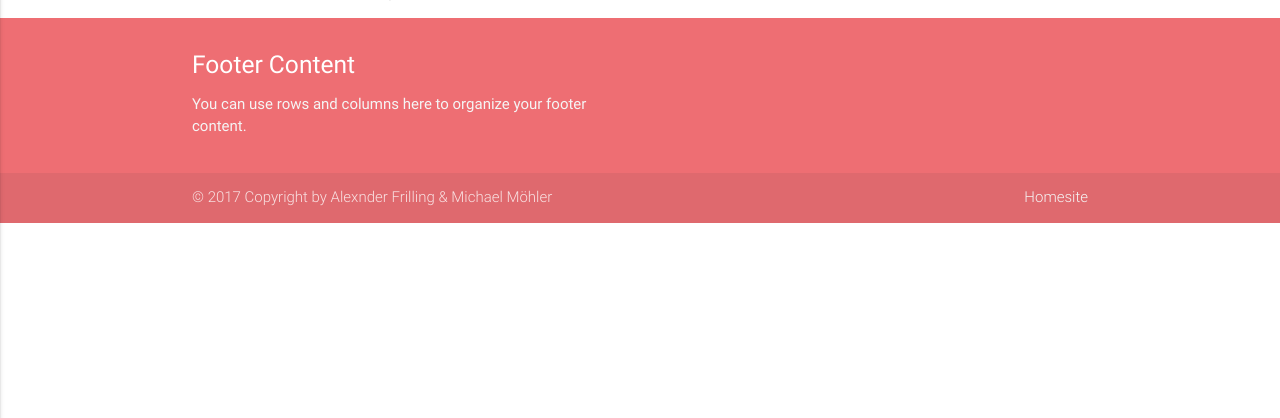
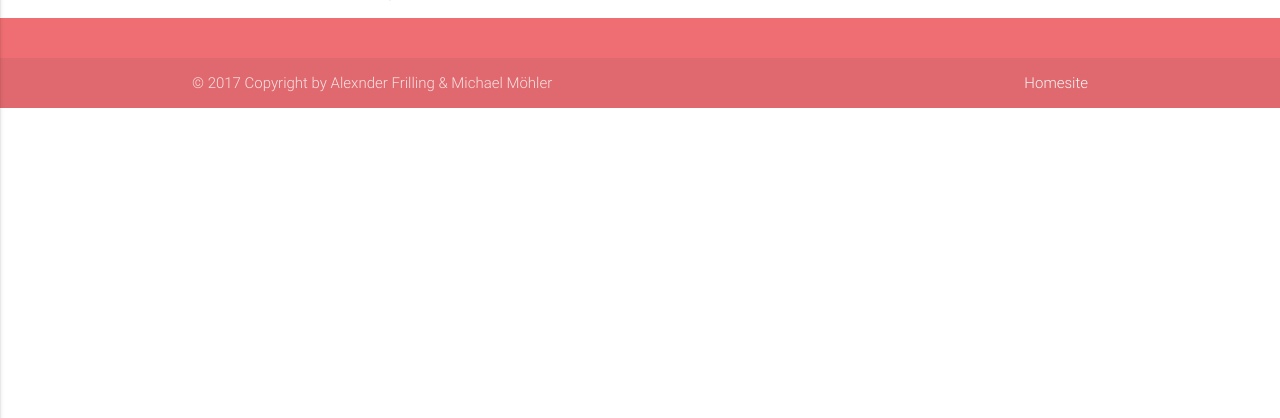
Before and after one commit to flidde/Fuhrparkmanagement, a PHP site: page /index.php in a window 1280 px wide. Shown: the part 323-741 px from the top of the page. Run offline with PHP 8.4, Linux system fonts and the light colour scheme.

Commit message:
change footer and add logo add br in main.php

```diff
--- a/fragments/footer.html
+++ b/fragments/footer.html
@@ -7,10 +7,6 @@
 <footer class="page-footer">
     <div class="container">
         <div class="row">
-            <div class="col l6 s12">
-                <h5 class="white-text">Footer Content</h5>
-                <p class="grey-text text-lighten-4">You can use rows and columns here to organize your footer content.</p>
-            </div>
         </div>
     </div>
     <div class="footer-copyright">
--- a/fragments/navbar.html
+++ b/fragments/navbar.html
@@ -1,6 +1,6 @@
 <nav>
 	<div class="nav-wrapper">
-		<a href="/" class="brand-logo"><img src="/images/logo.png" alt="uni-logo"></a>
+		<a href="/" class="brand-logo"><img src="/img/logo_druck.png"></a>
 		<a href="#" data-activates="mobile-demo" class="button-collapse"><i class="material-icons">menu</i></a>
 		<ul class="right hide-on-med-and-down">
 			<li><a href="/pages/main.php"><i class="material-icons left">directions_car</i>Fuhrparkmanagement</a></li>
--- a/pages/main.php
+++ b/pages/main.php
@@ -23,6 +23,7 @@
 				<input id="km" type="number" name="km" required>
 				<label for="km">Anzahl km</label>
 				<input class="btn" type="submit" value="Abschicken">
+                <br>
 			</form>
 		</div>
 	</div>
```
Also changed, not shown: controller.php (line endings or trailing spaces), img/logo_druck.png (added).
